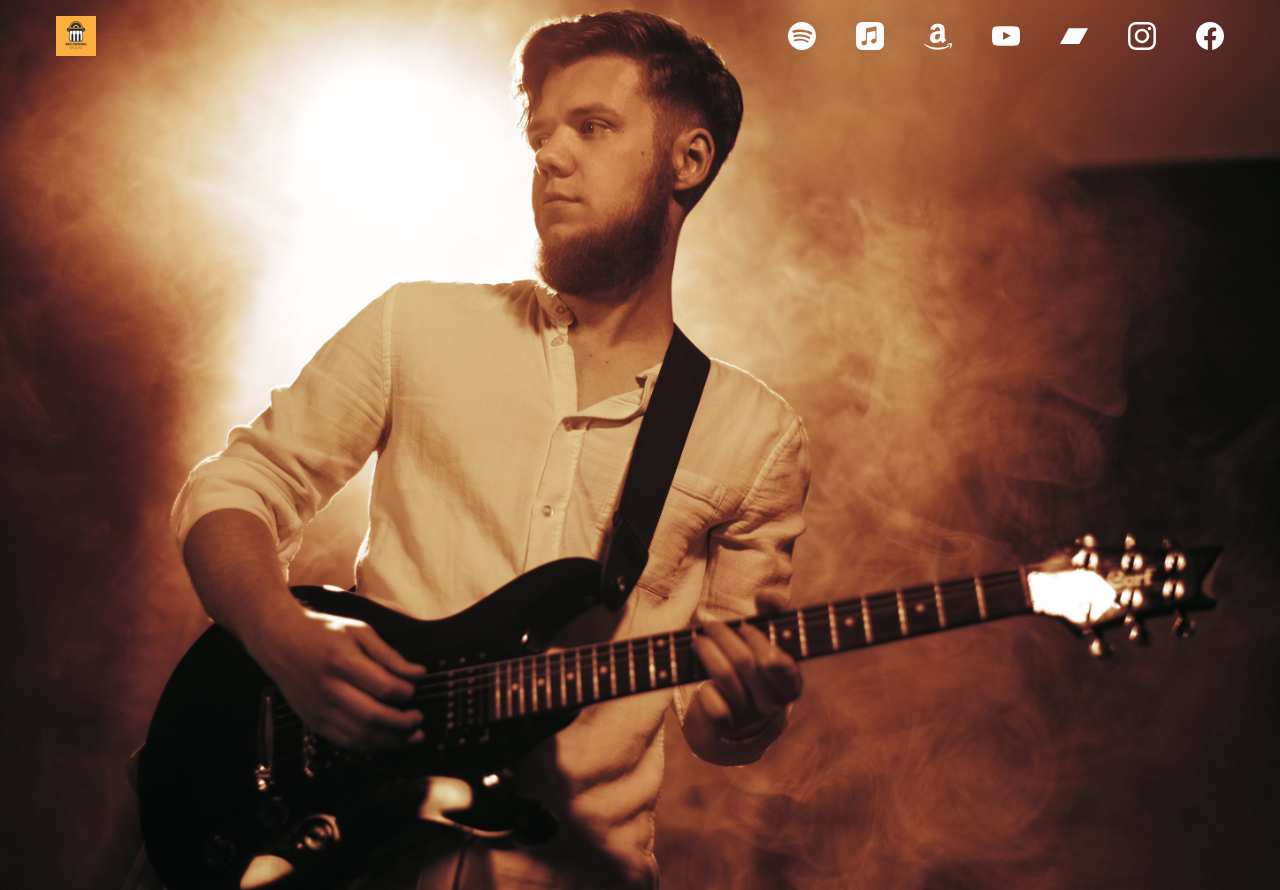
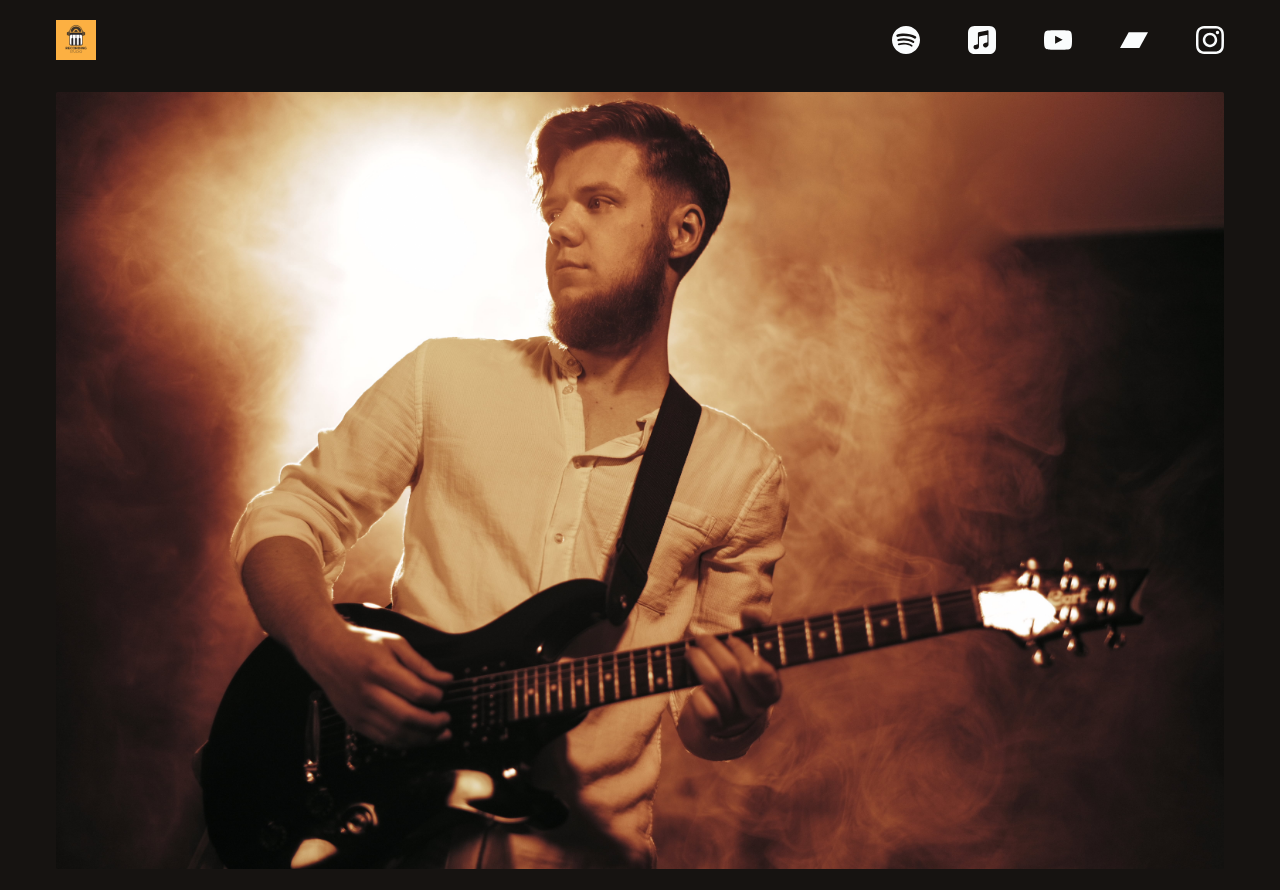
Before and after one commit to Oleksandr1914/recording-studio, a Next.js app: page / in a window 1280 px wide. After the commit the page ends 869 px from the top, so only its background shows below. Built offline with nearby package versions, Linux system fonts and the light colour scheme.

Commit message:
changed position Header and changed Image in Hero components

```diff
--- a/src/components/Hero/Hero.tsx
+++ b/src/components/Hero/Hero.tsx
@@ -1,9 +1,10 @@
+import Image from "next/image";
+import Alex from '../../../public/alex-hero.jpg';
 
 export default function Hero(): JSX.Element {
     return (
-        <div style={{
-            backgroundImage: `url('/alex-hero.jpg')`,
-        }} className=" bg-no-repeat bg-cover bg-top flex w-full h-80 items-center mobile:h-[440px] tablet:h-[510px] laptop:h-[680px]  desktop:h-[890px] " >
-        </div >
+        <section className="mt-3 px-5 mobile:w-[480px] mobile:mx-auto tablet:w-[640px] tablet:px-8  laptop:w-[1024px] leptop:px-10 desktop:w-[1280px] desktop:px-14 " >
+            <Image src={Alex} alt="Alex" className="w-full rounded-sm" priority />
+        </section >
     )
 }
--- a/src/components/header/Header.tsx
+++ b/src/components/header/Header.tsx
@@ -14,7 +14,7 @@ import Links from "../Links/Links";
 
 export default function Header(): JSX.Element {
     return (
-        <header className="absolute left-1/2 translate-x-[-50%] flex flex-row justify-between w-full px-5 py-2 items-center  mobile:w-[480px] mobile:mx-auto tablet:w-[640px] tablet:px-8 tablet:py-4  desktop:w-[1280px] desktop:px-14">
+        <header className=" flex flex-row justify-between w-full px-5 py-2 items-center  mobile:w-[480px] mobile:mx-auto tablet:w-[640px] tablet:px-8 tablet:py-4 laptop:w-[1024px] leptop:px-10 laptop:py-5 desktop:w-[1280px] desktop:px-14">
             <Image src={Logo} alt="logo" className="w-10 h-10" />
             <Sheet>
                 <SheetTrigger className="laptop:hidden ">
@@ -24,22 +24,18 @@ export default function Header(): JSX.Element {
                     <ul className="flex flex-col items-center gap-6 pt-20  ">
                         <li ><SheetClose ><Links href="https://open.spotify.com/artist/1IHidn13htJrgxUiBgke5F" size="s" className="flex flex-row gap-3 items-center text-burgerLinkColor"> <SiSpotify /><span>Spotify</span></Links> </SheetClose></li>
                         <li><SheetClose ><Links href="https://music.apple.com/ua/artist/alex-goroshko/1508207527" size="s" className="flex flex-row gap-3 items-center text-burgerLinkColor"><SiApplemusic /><span>Apple Music</span></Links> </SheetClose></li>
-                        <li><SheetClose ><Links href="https://www.amazon.com/s?k=Alex+Goroshko&i=digital-music&qid=1641898959&search-type=ss&ref=sr_pg_2" size="s" className="flex flex-row gap-3 items-center text-burgerLinkColor"><ImAmazon /><span>Amazon</span></Links> </SheetClose></li>
                         <li><SheetClose ><Links href="https://music.youtube.com/browse/UC5dZant-Sucog_ziaC-MUpg" size="s" className="flex flex-row gap-3 items-center text-burgerLinkColor"><ImYoutube /><span>Youtube</span> </Links></SheetClose></li>
                         <li><SheetClose ><Links href="https://alexgoroshko.bandcamp.com/" size="s" className="flex flex-row gap-3 items-center text-burgerLinkColor"><SiBandcamp /><span>Bandcamp</span> </Links></SheetClose></li>
                         <li><SheetClose ><Links href="https://www.instagram.com/alexgoroshko8/" size="s" className="flex flex-row gap-3 items-center text-burgerLinkColor"><SiInstagram /><span>Instagram</span> </Links></SheetClose></li>
-                        <li><SheetClose ><Links href="https://www.facebook.com/alexander.goroshko.OR/" size="s" className="flex flex-row gap-3 items-center text-burgerLinkColor"><SiFacebook /><span>Facebook</span> </Links></SheetClose></li>
                     </ul>
                 </SheetContent>
             </Sheet>
-            <ul className='hidden laptop:flex laptop:flex-row laptop:gap-7 laptop:ml-auto desktop:gap-10'>
+            <ul className='hidden laptop:flex laptop:flex-row laptop:gap-9 laptop:ml-auto desktop:gap-12'>
                 <li ><Links href="https://open.spotify.com/artist/1IHidn13htJrgxUiBgke5F" size="s" className="flex flex-row gap-3 items-center"> <SiSpotify className="w-6 h-6 desktop:w-7 desktop:h-7" /></Links> </li>
                 <li><Links href="https://music.apple.com/ua/artist/alex-goroshko/1508207527" size="s" className="flex flex-row gap-3 items-center"><SiApplemusic className="w-6 h-6 desktop:w-7 desktop:h-7" /></Links> </li>
-                <li><Links href="https://www.amazon.com/s?k=Alex+Goroshko&i=digital-music&qid=1641898959&search-type=ss&ref=sr_pg_2" size="s" className="flex flex-row gap-3 items-center"><ImAmazon className="w-6 h-6 desktop:w-7 desktop:h-7" /></Links> </li>
                 <li><Links href="https://music.youtube.com/browse/UC5dZant-Sucog_ziaC-MUpg" size="s" className="flex flex-row gap-3 items-center"><ImYoutube className="w-6 h-6 desktop:w-7 desktop:h-7" /></Links></li>
                 <li><Links href="https://alexgoroshko.bandcamp.com/" size="s" className="flex flex-row gap-3 items-center"><SiBandcamp className="w-6 h-6 desktop:w-7 desktop:h-7" /></Links></li>
                 <li><Links href="https://www.instagram.com/alexgoroshko8/" size="s" className="flex flex-row gap-3 items-center"><SiInstagram className="w-6 h-6 desktop:w-7 desktop:h-7" /></Links></li>
-                <li><Links href="https://www.facebook.com/alexander.goroshko.OR/" size="s" className="flex flex-row gap-3 items-center"><SiFacebook className="w-6 h-6 desktop:w-7 desktop:h-7" /></Links></li>
             </ul>
         </header >
     )
```
